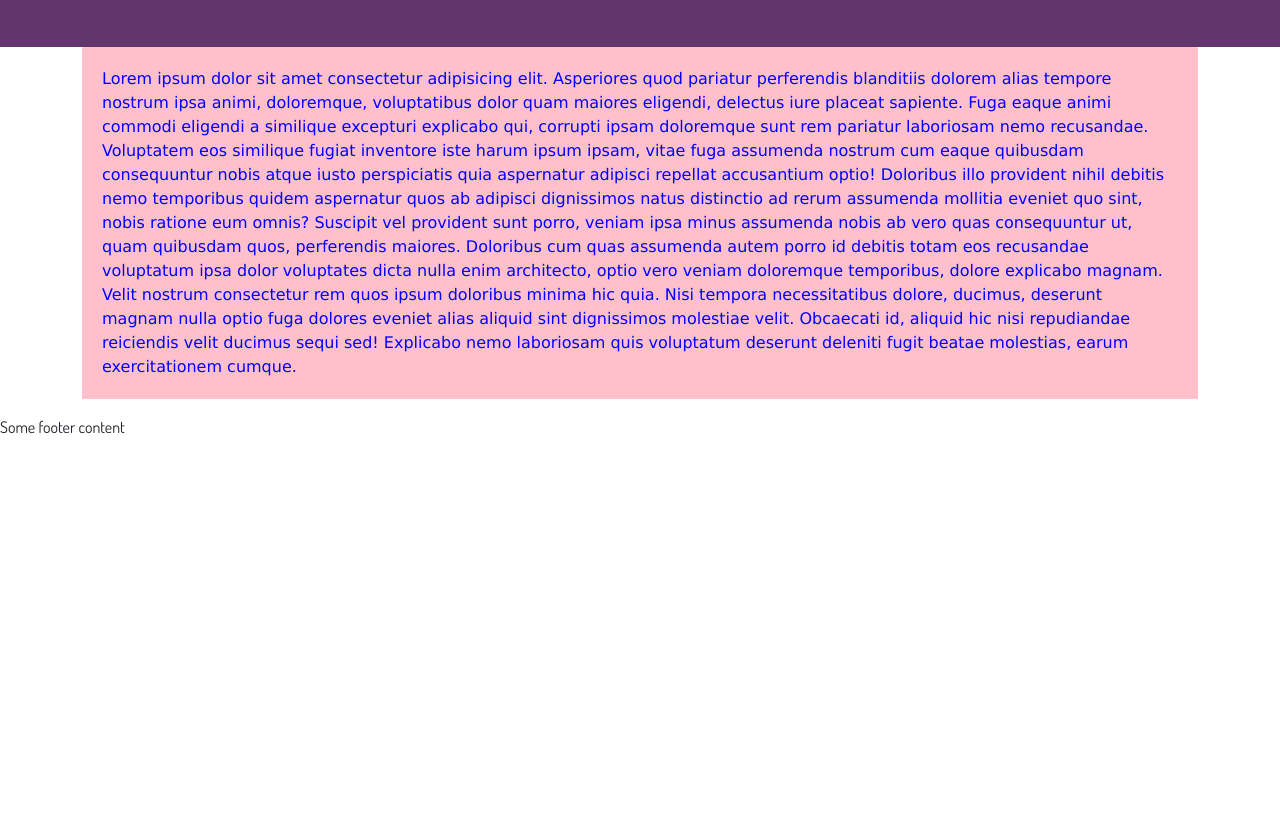
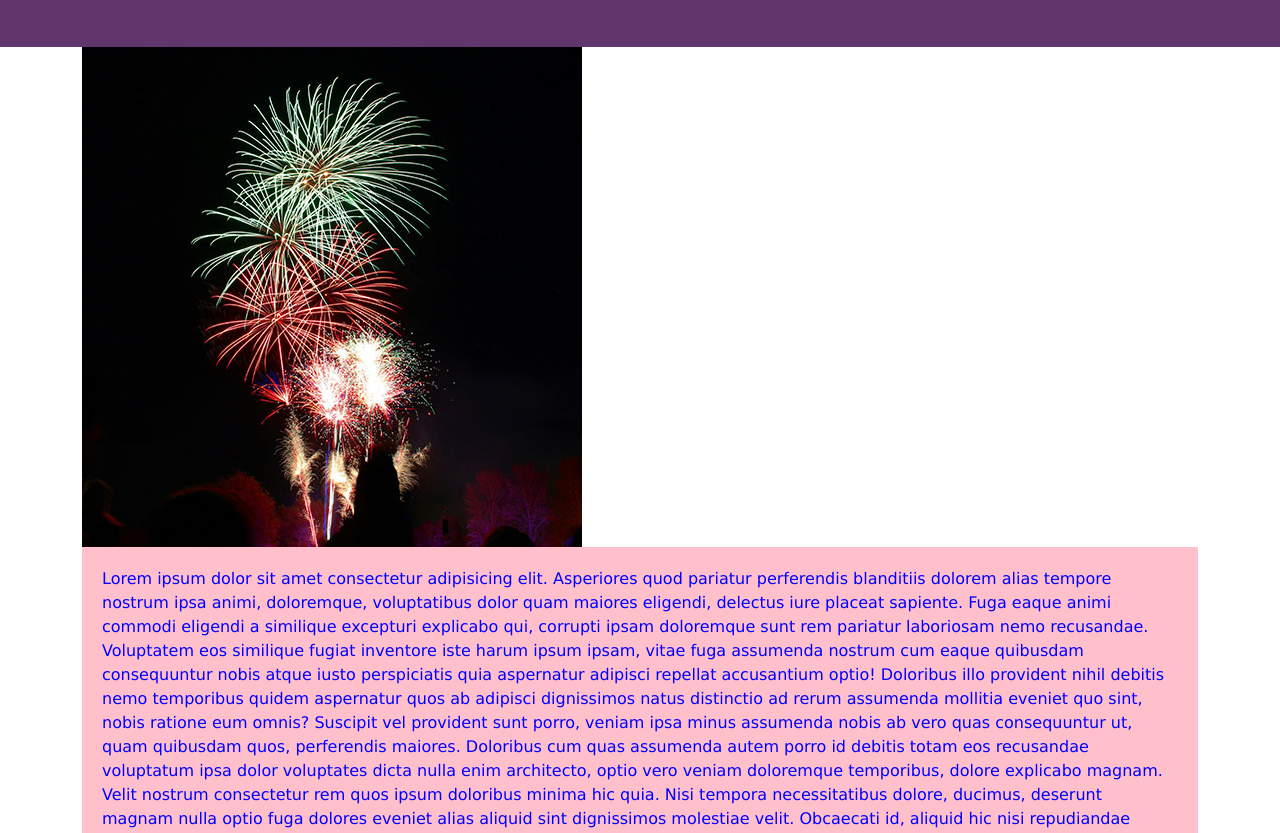
Before and after one commit to gygarcia06/Spring-2025, a plain HTML site: page index.html in a window 1280 px wide. Shown: the part 889-1722 px from the top of the page. Before the commit the page ends 1328 px from the top, so only its background shows below. Drawn offline with nearby package versions, Linux system fonts and the light colour scheme.

Commit message:
added image

```diff
--- a/index.html
+++ b/index.html
@@ -123,6 +123,7 @@
       <div class="container">
         <div class="row">
           <div class="col-12 paragraph-one">
+            <img src="images/square/Paragraph-One.jpg" alt="Fireworks" />
             <p style="color: blue; background-color: pink; font-family: Verdana, Geneva, Tahoma, sans-serif; padding: 20px">
               Lorem ipsum dolor sit amet consectetur adipisicing elit. Asperiores quod pariatur perferendis blanditiis dolorem alias tempore nostrum ipsa animi, doloremque, voluptatibus dolor quam maiores eligendi, delectus iure placeat sapiente. Fuga eaque animi commodi eligendi a similique excepturi explicabo qui, corrupti ipsam doloremque sunt rem pariatur laboriosam nemo recusandae. Voluptatem eos similique fugiat inventore iste harum ipsum ipsam, vitae fuga assumenda nostrum cum eaque quibusdam consequuntur nobis atque iusto perspiciatis quia aspernatur adipisci repellat accusantium optio! Doloribus illo provident nihil debitis nemo temporibus quidem aspernatur quos ab adipisci dignissimos natus distinctio ad rerum assumenda mollitia eveniet quo sint, nobis ratione eum omnis? Suscipit vel provident sunt porro, veniam ipsa minus assumenda nobis ab vero quas consequuntur ut, quam quibusdam quos, perferendis maiores. Doloribus cum quas assumenda autem porro id debitis totam eos
               recusandae voluptatum ipsa dolor voluptates dicta nulla enim architecto, optio vero veniam doloremque temporibus, dolore explicabo magnam. Velit nostrum consectetur rem quos ipsum doloribus minima hic quia. Nisi tempora necessitatibus dolore, ducimus, deserunt magnam nulla optio fuga dolores eveniet alias aliquid sint dignissimos molestiae velit. Obcaecati id, aliquid hic nisi repudiandae reiciendis velit ducimus sequi sed! Explicabo nemo laboriosam quis voluptatum deserunt deleniti fugit beatae molestias, earum exercitationem cumque.
```
Also changed, not shown: images/square/Paragraph-One.jpg (added).
